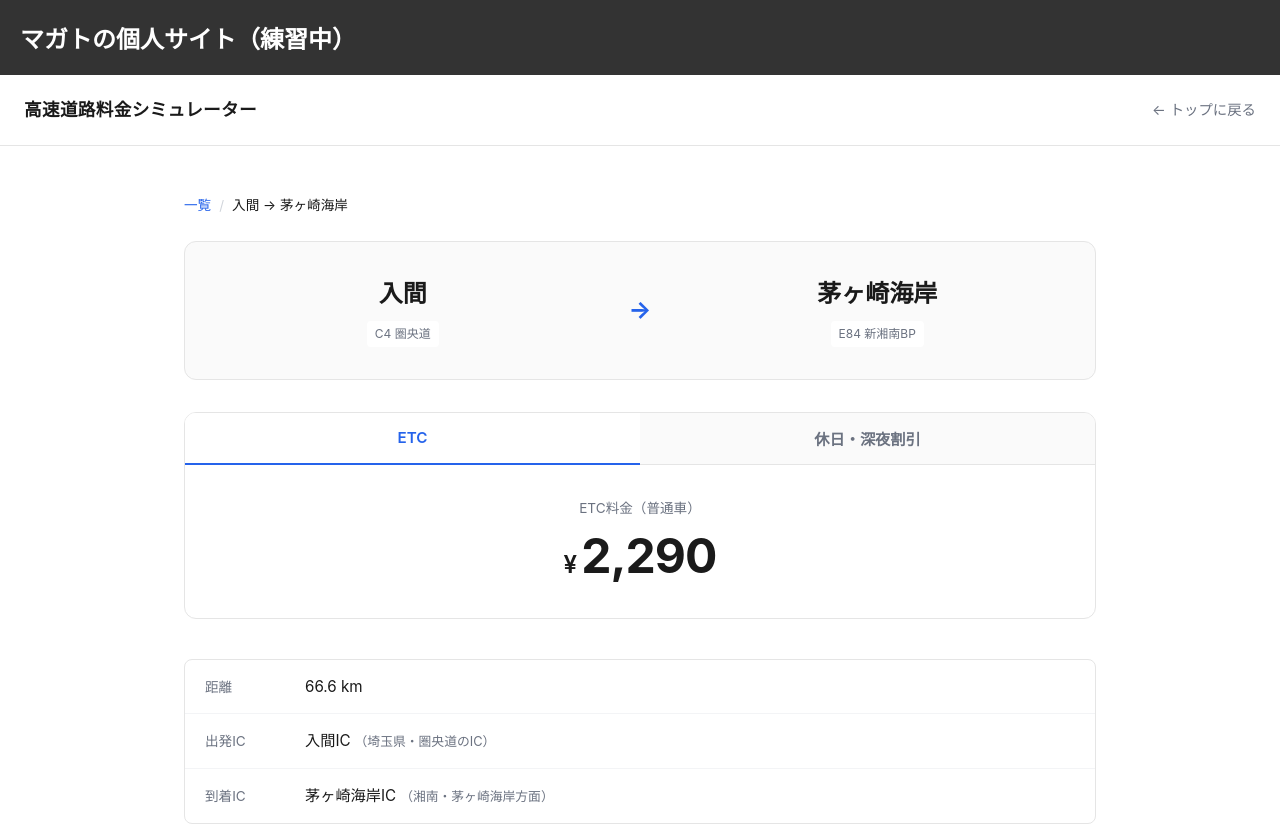
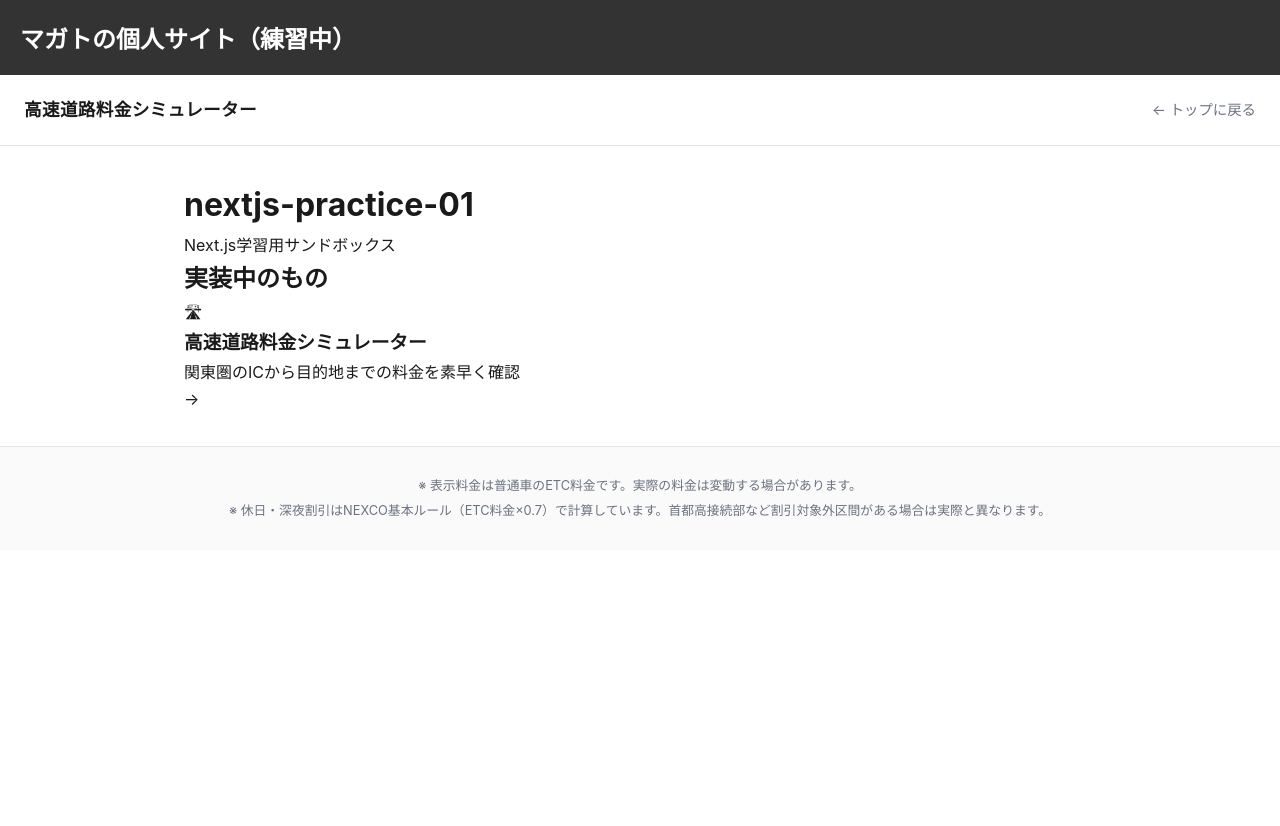
Before and after one commit to teo2468/nextjs-practice-01, a Next.js app: page /highway/iruma/chigasakikaigan in a window 1280 px wide. Shown: the top 826 px of the page. Built offline with nearby package versions, Linux system fonts and the light colour scheme.

Commit message:
feat: トップページをサンドボックス入口に差し替え

```diff
--- a/app/highway/[from]/[to]/page.tsx
+++ b/app/highway/[from]/[to]/page.tsx
@@ -1,150 +1,32 @@
-import { notFound } from 'next/navigation';
 import Link from 'next/link';
-import type { Metadata } from 'next';
-import {
-  ics,
-  getICById,
-  getRoute,
-  getAllRoutePairs,
-  calcDiscountedFare,
-} from '@/lib/highway';
-import { FareTabs } from '@/components/highway/FareTabs';
 import styles from './page.module.css';
 
-// ============================================
-// 型定義：URLパラメータの形
-// ============================================
-type Params = {
-  from: string;
-  to: string;
-};
+export default function Home() {
+  return (
+    <main className={styles.main}>
+      <div className={styles.container}>
+        <header className={styles.header}>
+          <h1 className={styles.title}>nextjs-practice-01</h1>
+          <p className={styles.subtitle}>Next.js学習用サンドボックス</p>
+        </header>
 
-// ============================================
-// 1. generateStaticParams：ビルド時に静的生成するURLパターンを宣言
-// ============================================
-export function generateStaticParams(): Params[] {
-  // lib/highway.ts の getAllRoutePairs() が 29×2=58 ペアを返す
-  return getAllRoutePairs();
-}
+        <div className={styles.divider} />
 
-// ============================================
-// 2. generateMetadata：各ページのタイトル・description を動的生成
-// ============================================
-export async function generateMetadata({
-  params,
-}: {
-  params: Promise<Params>;
-}): Promise<Metadata> {
-  const { from, to } = await params;
-  const fromIC = getICById(from);
-  const toIC = getICById(to);
+        <section className={styles.section}>
+          <h2 className={styles.sectionTitle}>実装中のもの</h2>
 
-  if (!fromIC || !toIC) {
-    return { title: 'ルートが見つかりません' };
-  }
-
-  // canonical URL：辞書順で小さい方を正規URLとする
-  // 例: takasaki → nasu と nasu → takasaki のどちらにアクセスしても
-  //     canonical は nasu/takasaki（n < t）になる
-  const [a, b] = [from, to].sort();
-  const canonicalPath = `/highway/${a}/${b}`;
-
-  return {
-    title: `${fromIC.name} → ${toIC.name}`,
-    description: `${fromIC.name}IC（${fromIC.road}）から${toIC.name}IC（${toIC.road}）までの高速道路料金・距離を確認できます。`,
-    alternates: {
-      canonical: canonicalPath,
-    },
-  };
-}
-
-// ============================================
-// 3. ページ本体
-// ============================================
-export default async function RoutePage({
-  params,
-}: {
-  params: Promise<Params>;
-}) {
-  const { from, to } = await params;
-
-  // 不正なパラメータチェック
-  if (from === to) {
-    notFound();
-  }
-
-  const fromIC = getICById(from);
-  const toIC = getICById(to);
-  const route = getRoute(from, to);
-
-  if (!fromIC || !toIC || !route) {
-    notFound();
-  }
-
-  const discountedFare = calcDiscountedFare(route.etc);
-
-  // 反対方向のリンク用
-  const reverseHref = `/highway/${to}/${from}`;
-
-  return (
-    <div className={styles.page}>
-      {/* パンくず */}
-      <nav className={styles.breadcrumb}>
-        <Link href="/highway" className={styles.breadcrumbLink}>
-          一覧
-        </Link>
-        <span className={styles.breadcrumbSep}>/</span>
-        <span className={styles.breadcrumbCurrent}>
-          {fromIC.name} → {toIC.name}
-        </span>
-      </nav>
-
-      {/* ルートヘッダー */}
-      <header className={styles.routeHeader}>
-        <div className={styles.routeIc}>
-          <div className={styles.icName}>{fromIC.name}</div>
-          <div className={styles.icRoad}>{fromIC.road}</div>
-        </div>
-        <div className={styles.routeArrow}>→</div>
-        <div className={styles.routeIc}>
-          <div className={styles.icName}>{toIC.name}</div>
-          <div className={styles.icRoad}>{toIC.road}</div>
-        </div>
-      </header>
-
-      {/* 料金タブUI（クライアントコンポーネント） */}
-      <section className={styles.fareSection}>
-        <FareTabs etc={route.etc} discounted={discountedFare} />
-      </section>
-
-      {/* メタ情報 */}
-      <section className={styles.metaSection}>
-        <dl className={styles.metaList}>
-          <div className={styles.metaItem}>
-            <dt className={styles.metaLabel}>距離</dt>
-            <dd className={styles.metaValue}>{route.distance_km} km</dd>
-          </div>
-          <div className={styles.metaItem}>
-            <dt className={styles.metaLabel}>出発IC</dt>
-            <dd className={styles.metaValue}>
-              {fromIC.name}IC<span className={styles.metaSub}>（{fromIC.description}）</span>
-            </dd>
-          </div>
-          <div className={styles.metaItem}>
-            <dt className={styles.metaLabel}>到着IC</dt>
-            <dd className={styles.metaValue}>
-              {toIC.name}IC<span className={styles.metaSub}>（{toIC.description}）</span>
-            </dd>
-          </div>
-        </dl>
-      </section>
-
-      {/* 反対方向ルートへの導線 */}
-      <section className={styles.reverseSection}>
-        <Link href={reverseHref} className={styles.reverseLink}>
-          ← {toIC.name} → {fromIC.name} のルートを見る
-        </Link>
-      </section>
-    </div>
+          <Link href="/highway" className={styles.card}>
+            <div className={styles.cardIcon}>🛣</div>
+            <div className={styles.cardBody}>
+              <h3 className={styles.cardTitle}>高速道路料金シミュレーター</h3>
+              <p className={styles.cardDescription}>
+                関東圏のICから目的地までの料金を素早く確認
+              </p>
+            </div>
+            <div className={styles.cardArrow}>→</div>
+          </Link>
+        </section>
+      </div>
+    </main>
   );
 }
```
